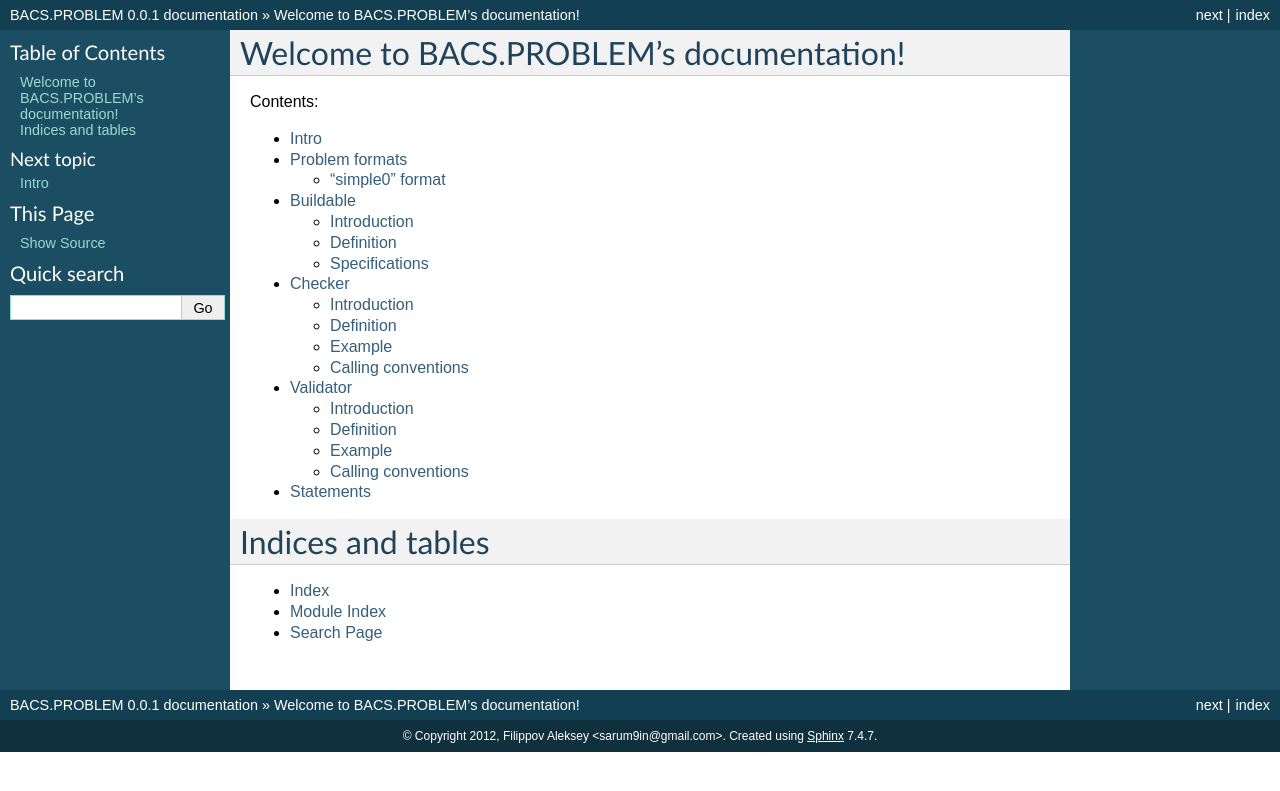
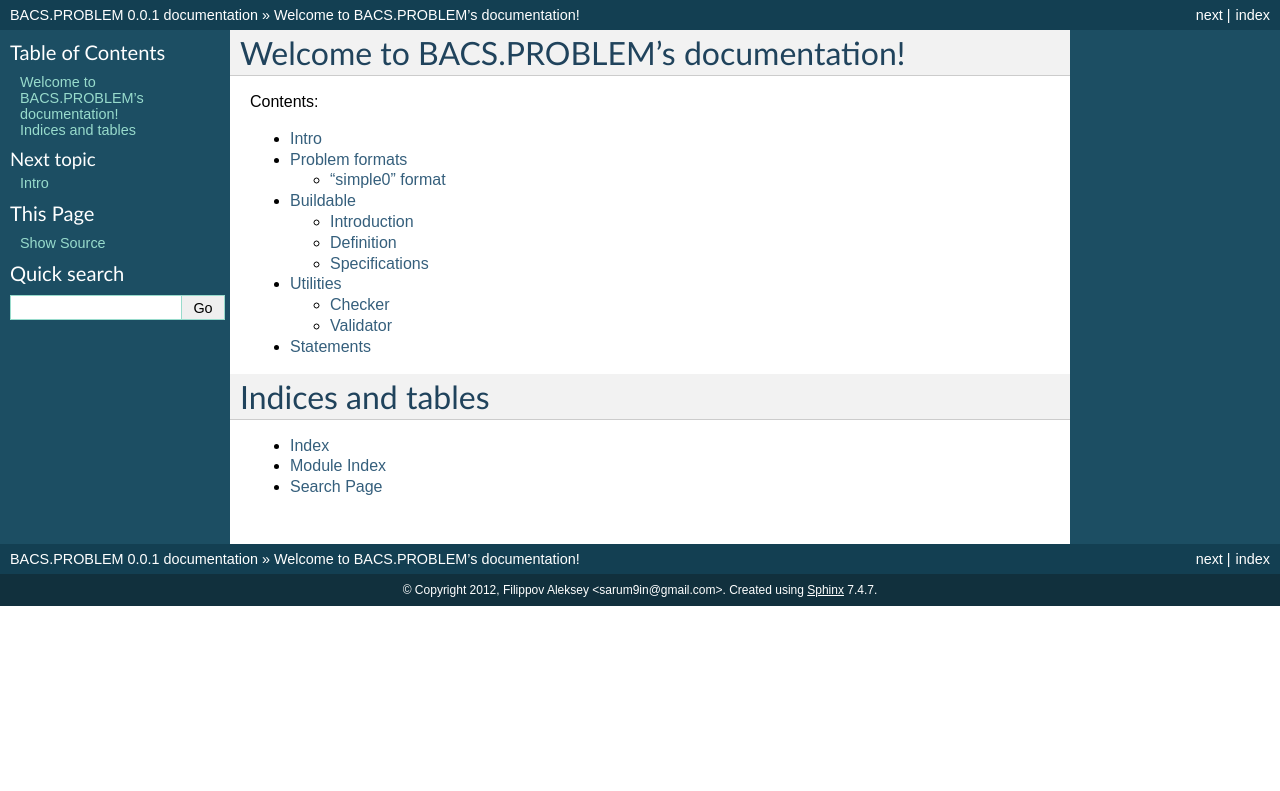
Before and after one commit to sarum9in/DEPRECATED_bunsan_bacs_single_problem, a Sphinx documentation site: the page built from sphinx/source/index.rst, in a window 1280 px wide. Shown: the top 791 px of the page. Built offline with Sphinx 7.4.7, drawn with Linux system fonts in a browser that asks for light colours; formulas are drawn with MathJax 3.

Commit message:
Documentation: checker.rst and validator.rst were moved into utilities folder.

```diff
--- a/sphinx/source/index.rst
+++ b/sphinx/source/index.rst
@@ -15,8 +15,7 @@
    problem_formats/index
 
    buildable
-   checker
-   validator
+   utilities/index
    statements
 
 
--- a/sphinx/source/problem_formats/simple0.rst
+++ b/sphinx/source/problem_formats/simple0.rst
@@ -17,8 +17,8 @@
 
 1. *config.ini* -- `Configuration file`_
 
-#. *checker/* -- directory with checker, see :doc:`../checker`
-#. *validator/* -- directory with validator, see :doc:`../validator`
+#. *checker/* -- directory with checker, see :doc:`../utilities/checker`
+#. *validator/* -- directory with validator, see :doc:`../utilities/validator`
 #. *statements/* -- directory with statements, see :doc:`../statements`
 #. *tests/* -- directory with tests
 
```
Also changed, not shown: sphinx/source/utilities/index.rst (added, +7 -0 lines), sphinx/source/utilities/checker.rst (renamed from sphinx/source/checker.rst), sphinx/source/utilities/validator.rst (renamed from sphinx/source/validator.rst).
